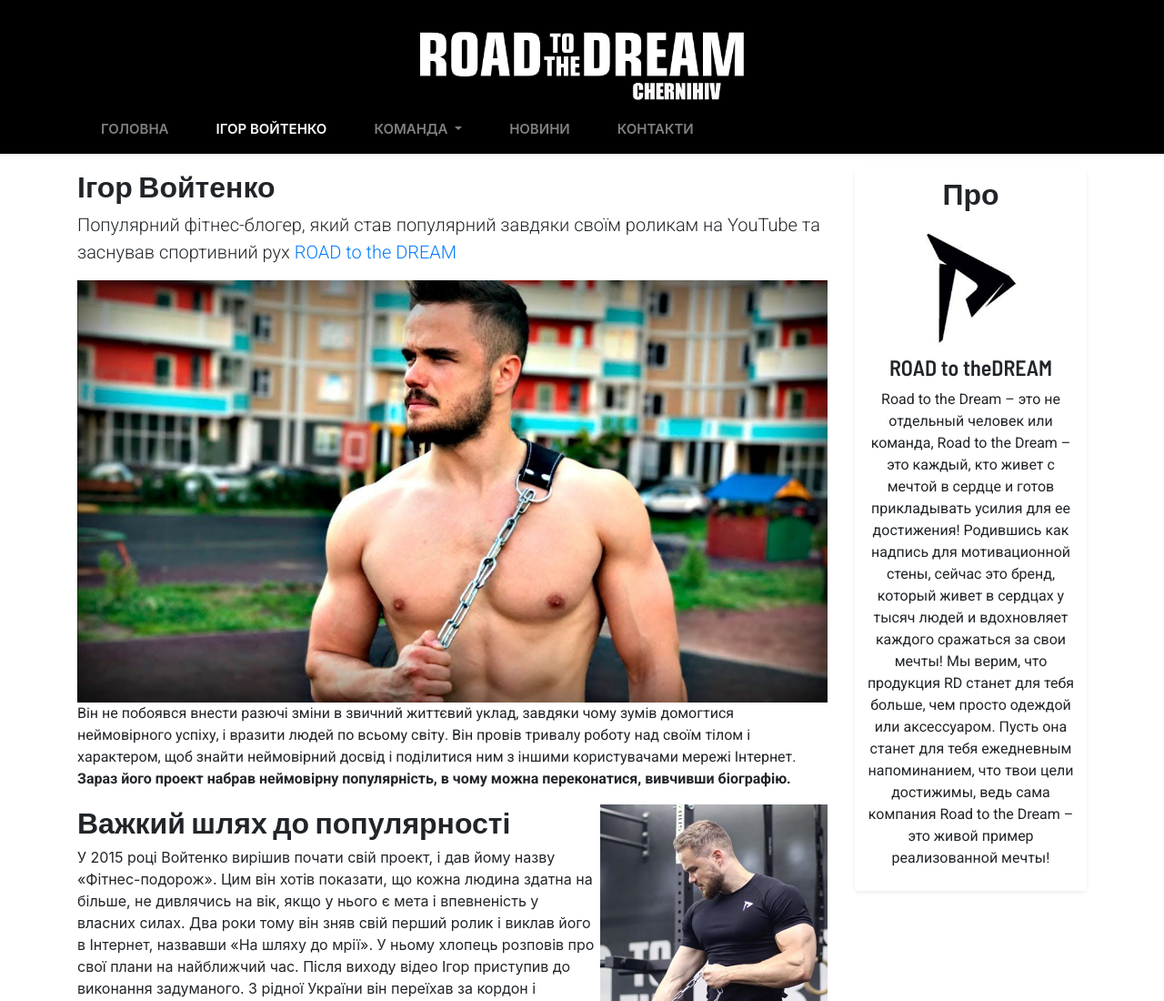
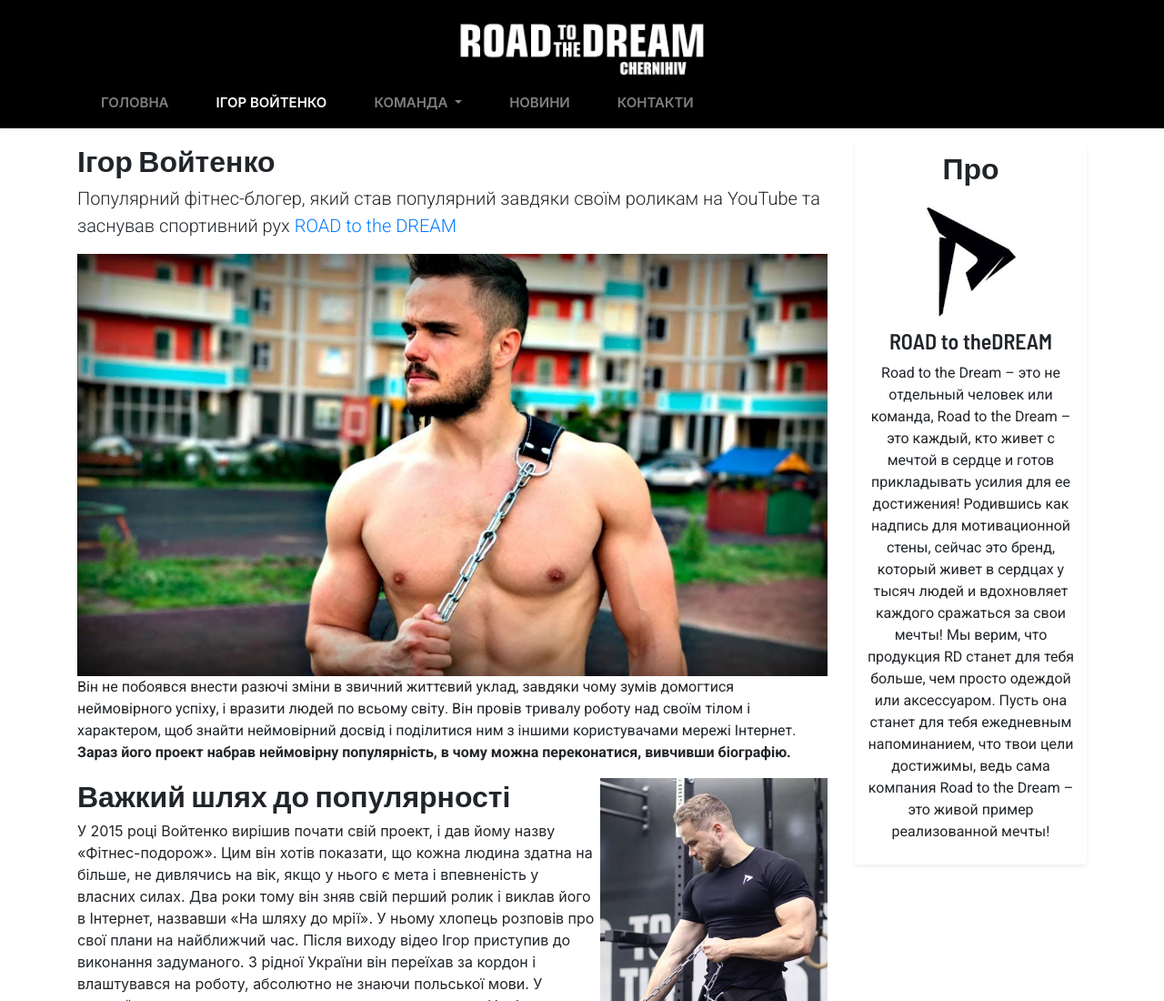
Before and after one commit to KostiaMorozov/RDcheMorozovTeam, a plain HTML site: page about.html in a window 1280 px wide. Shown: the top 1100 px of the page at 91% size. Drawn offline with nearby package versions, Linux system fonts and the light colour scheme.

Commit message:
Update about.html

```diff
--- a/about.html
+++ b/about.html
@@ -25,7 +25,7 @@
 
     <!-- Logo -->
     <div class="shadow-sm rounded">
-      <img class="d-block mx-auto" src="img/logo.png" width="400" draggable="false" alt="Logo">
+      <img class="d-block mx-auto" src="img/logo.png" width="300" draggable="false" alt="Logo">
     </div>
     <!-- /Logo -->
 
```
